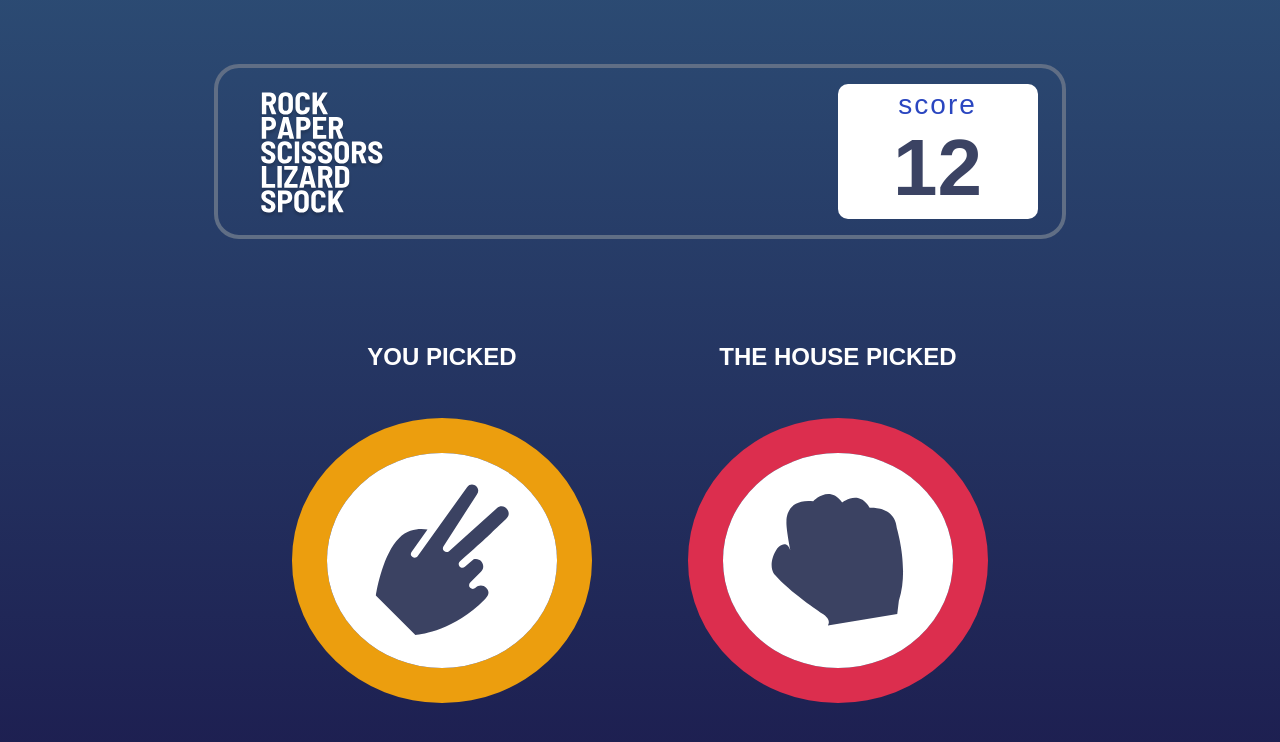
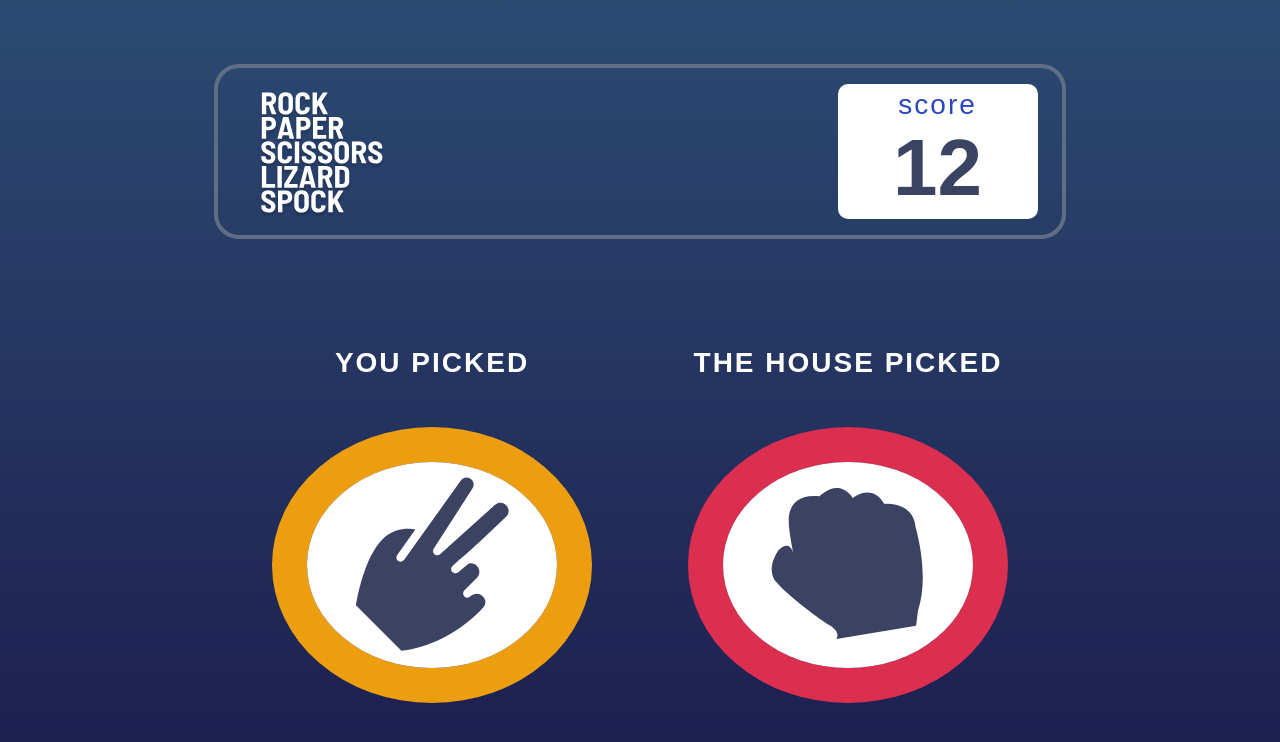
Before and after one commit to marcokwan10/rock_paper_scissors_lizard_spock, a React (Create React App) app: page / in a window 1280 px wide. Shown: the top 742 px of the page. Built offline with nearby package versions, Linux system fonts and the light colour scheme.

Commit message:
style: fixed sizing of choices

```diff
--- a/src/App.css
+++ b/src/App.css
@@ -184,14 +184,14 @@ Play
 	right: 0;
 	top: 0;
 	bottom: 0;
-	width: 40%;
+	width: 50%;
 }
 
 .choice {
 	position: absolute;
 	display: flex;
-	width: 160px;
-	height: 160px;
+	width: 170px;
+	height: 170px;
 	border-radius: 50%;
 	justify-content: center;
 	align-items: center;
@@ -208,7 +208,7 @@ Play
 .scissors {
 	margin-left: auto;
 	margin-right: auto;
-	top: 10%;
+	top: 7%;
 	right: 0;
 	left: 0;
 	border: solid 15px hsl(39, 89%, 49%);
@@ -216,26 +216,26 @@ Play
 
 .paper {
 	border: solid 15px hsl(230, 89%, 62%);
-	right: 22%;
+	right: 18%;
 	top: 33%;
 }
 
 .rock {
 	border: solid 15px hsl(349, 71%, 52%);
-	left: 22%;
+	left: 18%;
 	top: 33%;
 }
 
 .spock {
 	border: solid 15px hsl(189, 59%, 53%);
-	bottom: 12%;
-	left: 30%;
+	bottom: 8%;
+	left: 28%;
 }
 
 .lizard {
 	border: solid 15px hsl(261, 73%, 60%);
-	bottom: 12%;
-	right: 30%;
+	bottom: 8%;
+	right: 28%;
 }
 
 /*
@@ -264,15 +264,16 @@ Result
 
 .pick-container p {
 	color: var(--white);
-	font-size: 1.5rem;
+	font-size: 1.75rem;
 	font-weight: 600;
 	margin-bottom: 3rem;
+	letter-spacing: var(--letter-spacing);
 }
 
 .picked {
 	display: flex;
-	width: 300px;
-	height: 300px;
+	width: 320px;
+	height: 320px;
 	border-radius: 50%;
 	justify-content: center;
 	align-items: center;
```
